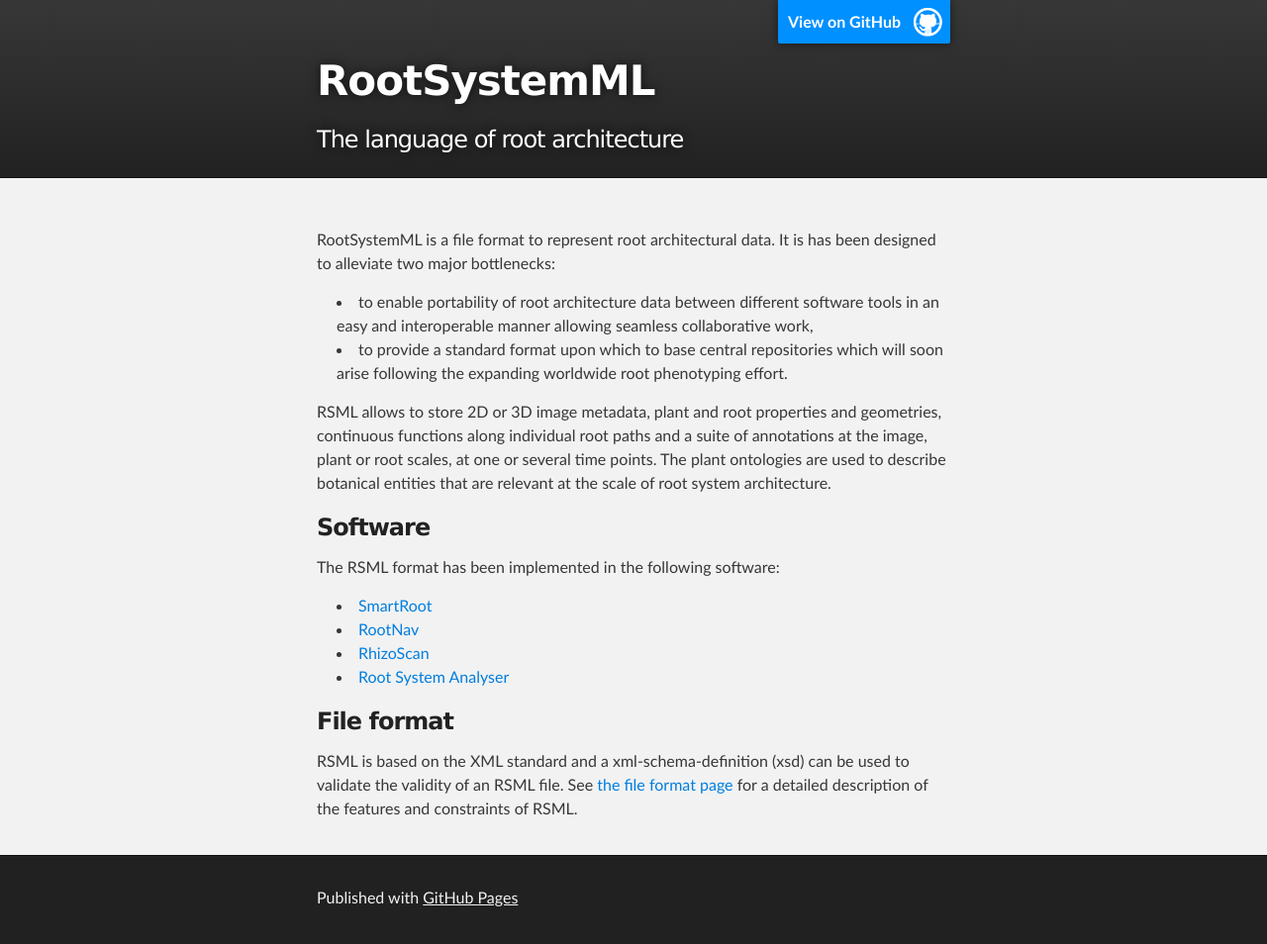
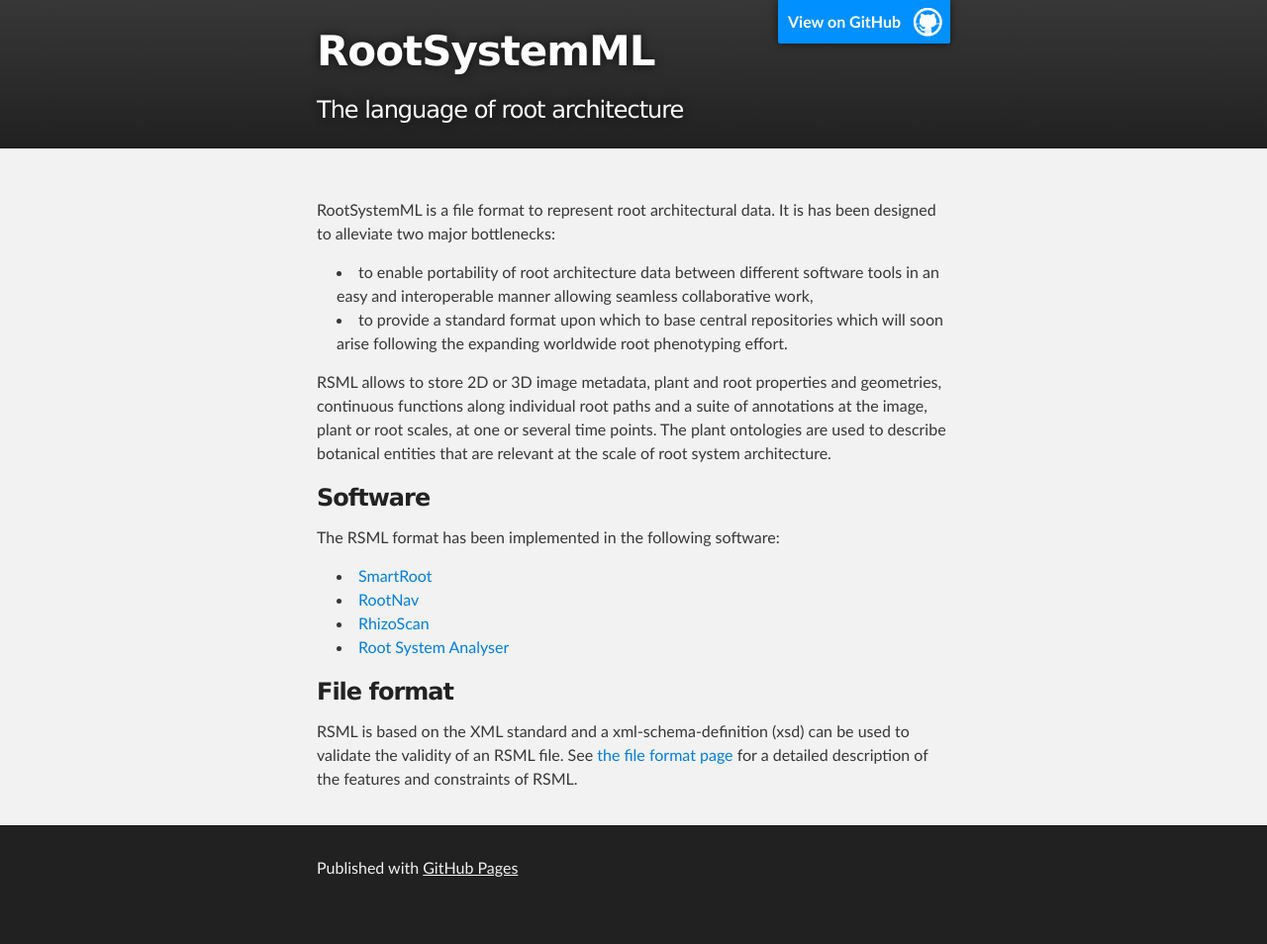
Before and after one commit to RootSystemML/RootSystemML.github.io, a Jekyll site: the page built from index.md, in a window 1280 px wide. Shown: the whole page at 99% size. Built offline with Jekyll 4.4.1, drawn with Linux system fonts in a browser that asks for light colours; after the commit the page ends 924 px from its top, so only the background shows below that.

Commit message:
Update stylesheet.css

```diff
--- a/stylesheets/stylesheet.css
+++ b/stylesheets/stylesheet.css
@@ -294,7 +294,7 @@
 }
 
 #header_wrap .inner {
-  padding: 50px 10px 10px 10px;
+  padding: 20px 10px 10px 10px;
 }
 
 #project_title {
```
